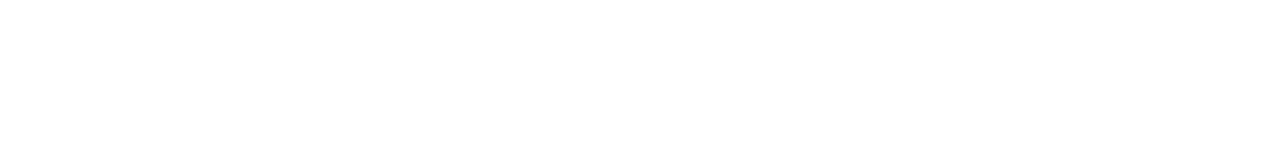
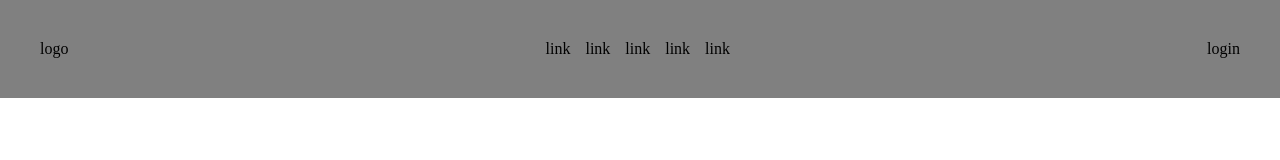
Before and after one commit to klausqama/htmlcss-struttura-discord, a plain HTML site: page index.html in a window 1280 px wide. Drawn offline with Linux system fonts and the light colour scheme.

Commit message:
Add header

```diff
--- a/index.html
+++ b/index.html
@@ -7,9 +7,18 @@
     <link rel="stylesheet" href="style.css">
 </head>
 <body>
+    <!--Flex container-->
     <header>
-        <nav>
-
+        <nav class="navbar">
+        <a href="logo">logo</a>
+        <ul class="list-navbar">
+            <li>link</li>
+            <li>link</li>
+            <li>link</li>
+            <li>link</li>
+            <li>link</li>
+        </ul>
+        <a href="login">login</a>
 
         </nav>
 
--- a/style.css
+++ b/style.css
@@ -4,7 +4,11 @@
     margin: 0;
     padding: 0;
 }
-
+/*MAIN-HEADER*/
+header{
+    background-color: gray;
+    padding: 40px;
+}
 ul, ol {
     list-style: none;
 }
@@ -13,3 +17,13 @@ a {
     color: currentColor;
     text-decoration: none;
 }
+
+.navbar  {
+    display: flex;
+    justify-content: space-between;
+}
+.list-navbar{
+    display: flex;
+    gap: 15px;
+
+}
```
